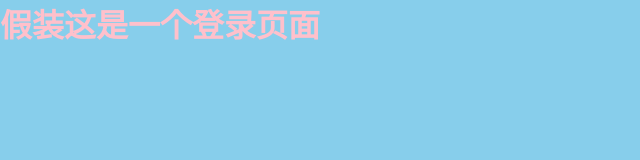
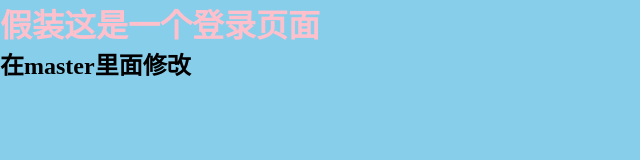
Before and after one commit to Anbai-0531/project_02, a plain HTML site: page index.html in a window 1280 px wide. Shown: the whole page, without its empty margins (0-640 px from the left). Drawn offline with Linux system fonts and the light colour scheme.

Commit message:
在master里修改d\index.html

```diff
--- a/index.html
+++ b/index.html
@@ -11,6 +11,7 @@
 <body>
 
     <h1>假装这是一个登录页面</h1>
+    <h2>在master里面修改</h2>
 </body>
 
 </html>
```
